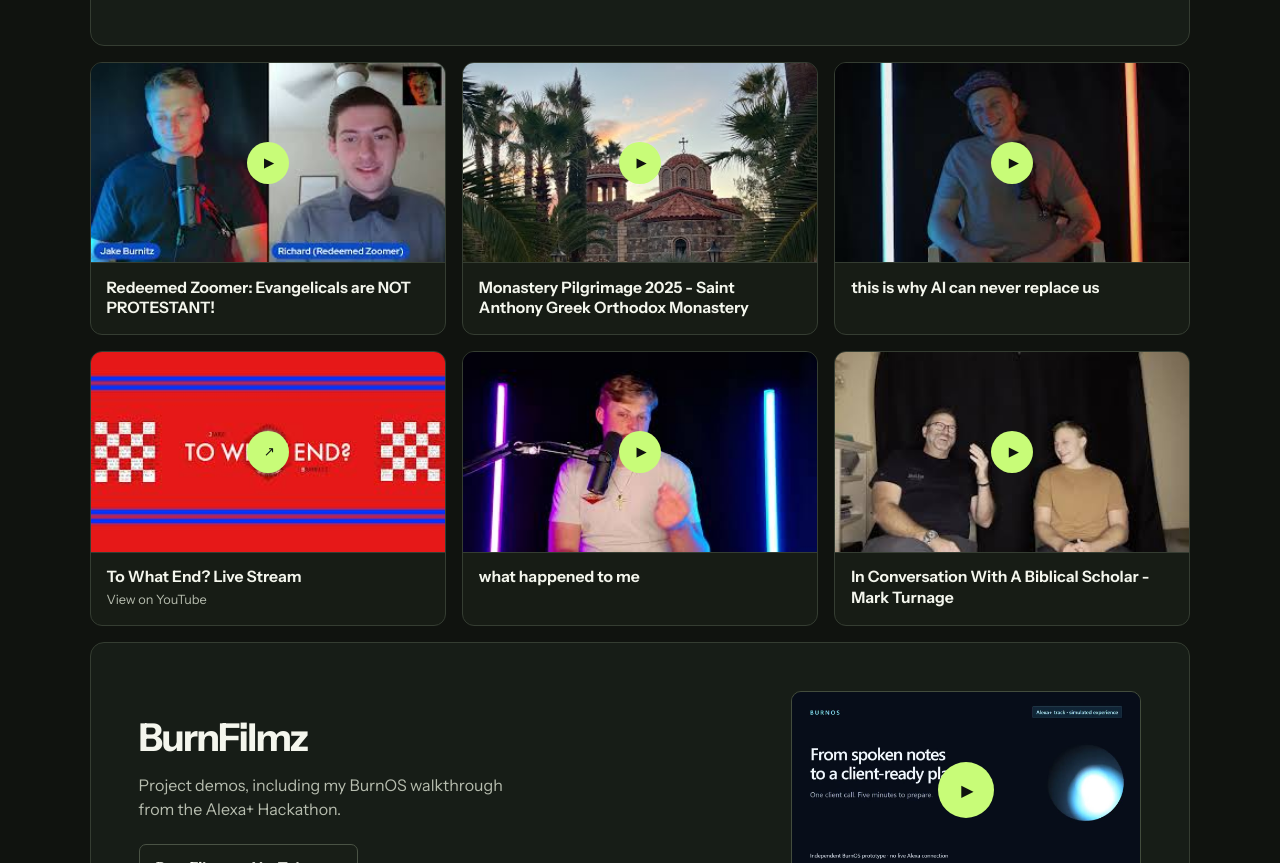
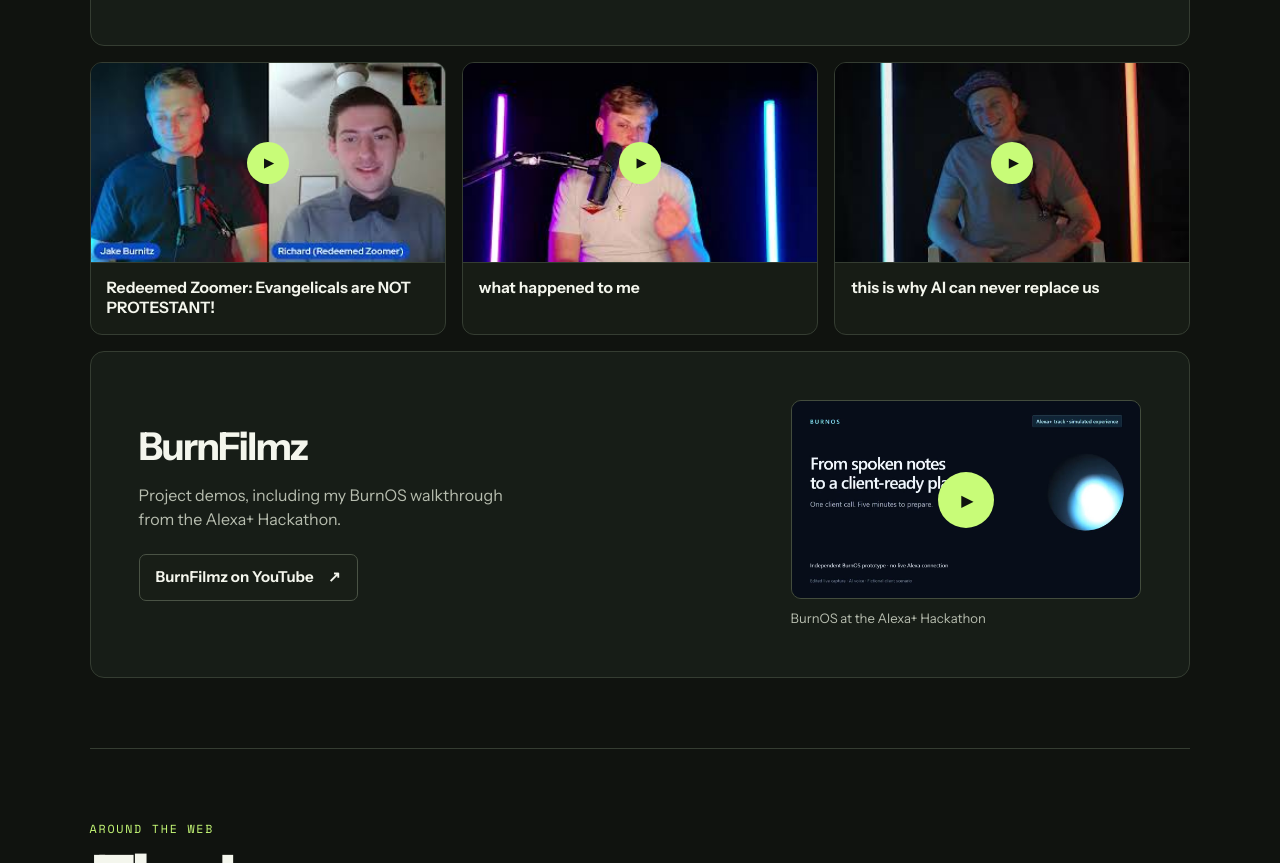
Before and after one commit to onfire7777/jake-burnitz-portfolio, a plain HTML site: page site/index.html in a window 1280 px wide. Shown: the part 1883-2746 px from the top of the page. Drawn offline with Linux system fonts and the light colour scheme.

Commit message:
Curate the portfolio’s featured YouTube videos

```diff
--- a/site/index.html
+++ b/site/index.html
@@ -120,12 +120,12 @@
           </div>
           <span class="video-card-title" id="title-redeemed-zoomer">Redeemed Zoomer: Evangelicals are NOT PROTESTANT!</span>
         </a>
-        <a class="video-card" data-video href="https://www.youtube.com/watch?v=-hf1YwWY-xM" aria-labelledby="title-monastery-pilgrimage">
+        <a class="video-card" data-video href="https://www.youtube.com/watch?v=nbJJphFEQqk" aria-labelledby="title-what-happened-to-me">
           <div class="film-cover">
-            <img src="assets/monastery-pilgrimage.jpg" width="320" height="180" alt="" loading="lazy" decoding="async">
+            <img src="assets/what-happened-to-me.jpg" width="320" height="180" alt="" loading="lazy" decoding="async">
             <span class="film-play" aria-hidden="true">▶</span>
           </div>
-          <span class="video-card-title" id="title-monastery-pilgrimage">Monastery Pilgrimage 2025 - Saint Anthony Greek Orthodox Monastery</span>
+          <span class="video-card-title" id="title-what-happened-to-me">what happened to me</span>
         </a>
         <a class="video-card" data-video href="https://www.youtube.com/watch?v=mvi7pIkx__g" aria-labelledby="title-ai-can-never-replace-us">
           <div class="film-cover">
@@ -133,27 +133,6 @@
             <span class="film-play" aria-hidden="true">▶</span>
           </div>
           <span class="video-card-title" id="title-ai-can-never-replace-us">this is why AI can never replace us</span>
-        </a>
-        <a class="video-card" href="https://www.youtube.com/watch?v=5sHrXnYtHf4" aria-labelledby="title-to-what-end-live">
-          <div class="film-cover">
-            <img src="assets/to-what-end-live.jpg" width="320" height="180" alt="" loading="lazy" decoding="async">
-            <span class="film-play" aria-hidden="true">↗</span>
-          </div>
-          <span class="video-card-title" id="title-to-what-end-live">To What End? Live Stream <small class="video-card-note">View on YouTube</small></span>
-        </a>
-        <a class="video-card" data-video href="https://www.youtube.com/watch?v=nbJJphFEQqk" aria-labelledby="title-what-happened-to-me">
-          <div class="film-cover">
-            <img src="assets/what-happened-to-me.jpg" width="320" height="180" alt="" loading="lazy" decoding="async">
-            <span class="film-play" aria-hidden="true">▶</span>
-          </div>
-          <span class="video-card-title" id="title-what-happened-to-me">what happened to me</span>
-        </a>
-        <a class="video-card" data-video href="https://www.youtube.com/watch?v=wxgMktVsQOw" aria-labelledby="title-mark-turnage">
-          <div class="film-cover">
-            <img src="assets/mark-turnage.jpg" width="320" height="180" alt="" loading="lazy" decoding="async">
-            <span class="film-play" aria-hidden="true">▶</span>
-          </div>
-          <span class="video-card-title" id="title-mark-turnage">In Conversation With A Biblical Scholar - Mark Turnage</span>
         </a>
       </div>
 
--- a/site/styles.css
+++ b/site/styles.css
@@ -214,7 +214,6 @@ figcaption { margin-top: .65rem; font-size: .82rem; color: var(--muted); }
 .video-card .film-play { width: 42px; height: 42px; font-size: .83rem; }
 .video-card:hover .film-play { scale: 1.1; }
 .video-card-title { padding: .9rem 1rem 1rem; font-size: .98rem; font-weight: 650; line-height: 1.3; }
-.video-card-note { display: block; margin-top: .3rem; color: var(--muted); font-size: .8rem; font-weight: 400; }
 .film-secondary { grid-template-columns: 1fr minmax(230px, .56fr); gap: 1.6rem; }
 .film-secondary h3 { font-size: clamp(1.6rem, 3vw, 2.7rem); letter-spacing: -.05em; }
 
```
Also changed, not shown: site/assets/mark-turnage.jpg (deleted), site/assets/monastery-pilgrimage.jpg (deleted), site/assets/to-what-end-live.jpg (deleted).
